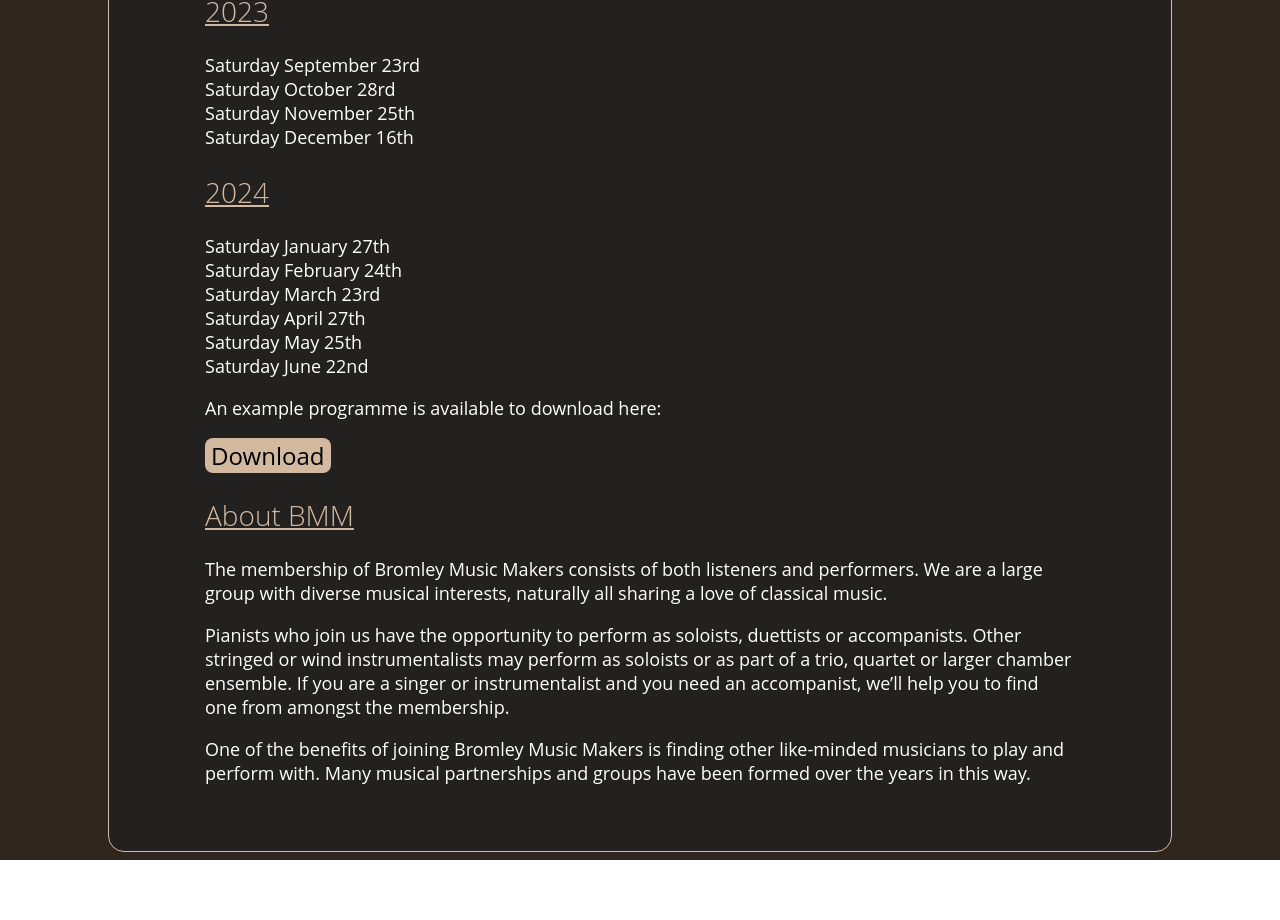
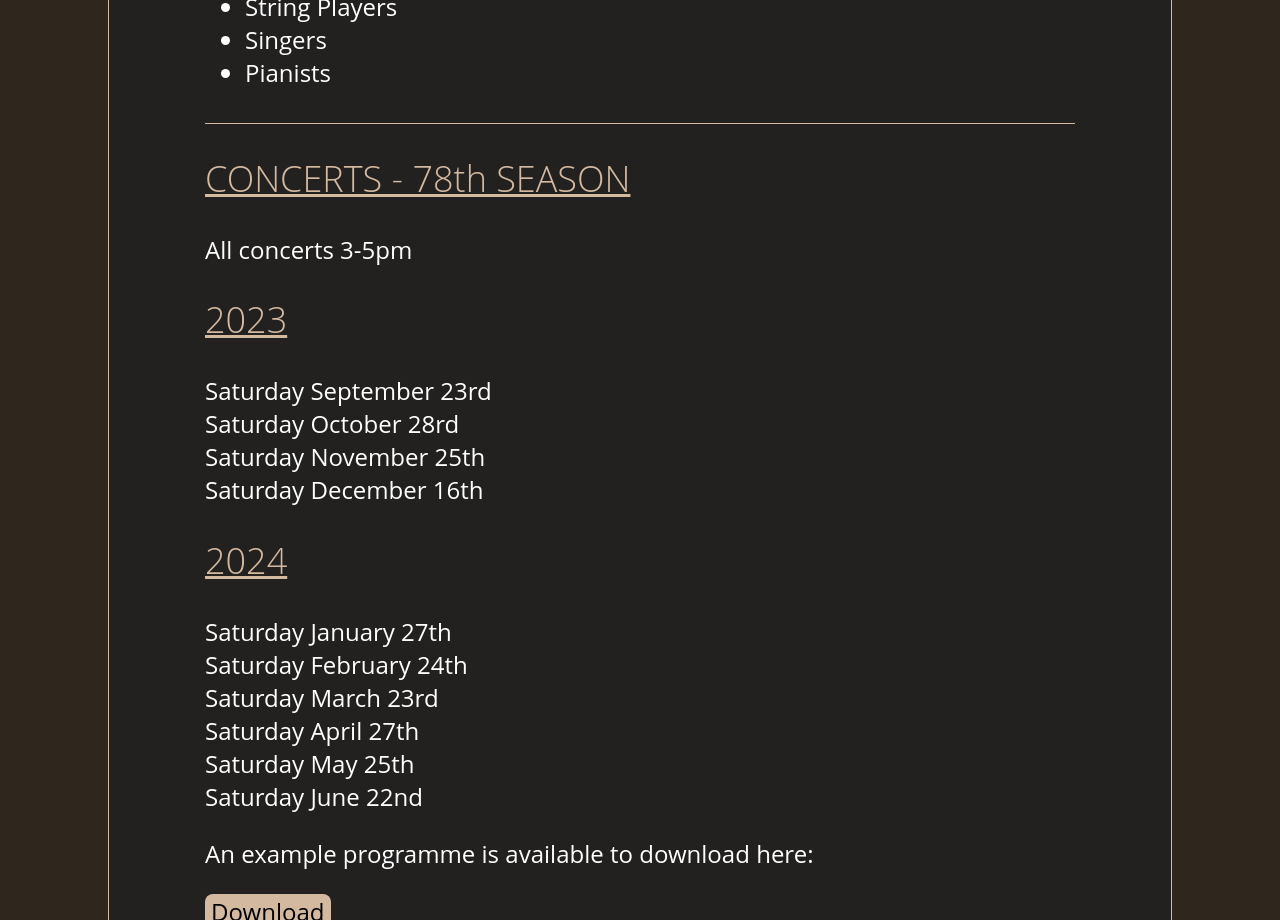
Before and after one commit to silkster87/react-bmm-website, a React (Create React App) app: page / in a window 1280 px wide. Shown: the part 1880-2800 px from the top of the page. Before the commit the page ends 2740 px from the top, so only its background shows below. Built offline with nearby package versions, Linux system fonts and the light colour scheme; no server answers.

Commit message:
bigger fonts

```diff
--- a/src/styles/Main.scss
+++ b/src/styles/Main.scss
@@ -10,14 +10,28 @@
   padding: 48px 96px;
 
   p, strong, li {
-    font-size: 18px;
+    font-size: 24px;
   }
 
   h2 {
     font-weight: 300;
-    font-size: 28px;
+    font-size: 36px;
     color: colors.$nav-highlighted-text;
     text-decoration: underline;
+  }
+
+  .concerts-container {
+    border-top: 1px solid colors.$nav-highlighted-text;
+    margin-top: 34px;
+
+    p {
+      font-size: 24px;
+    }
+  }
+
+  .about-container {
+    border-top: 1px solid colors.$nav-highlighted-text;
+    margin-top: 34px;
   }
 }
 
@@ -47,3 +61,10 @@
   width: 100%;
   height: 400px;
 }
+
+@media only screen and (max-width: 980px) {
+  main {
+    padding: 48px;
+  }
+
+}
```
